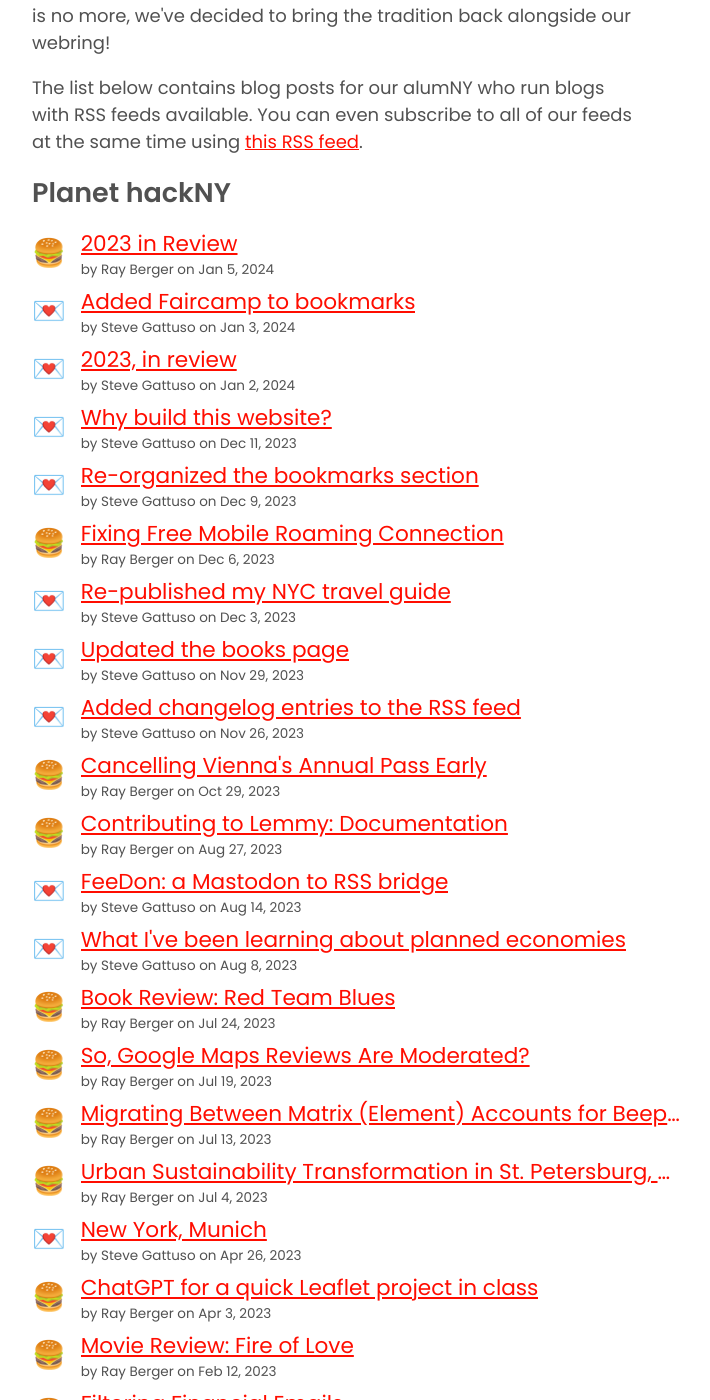
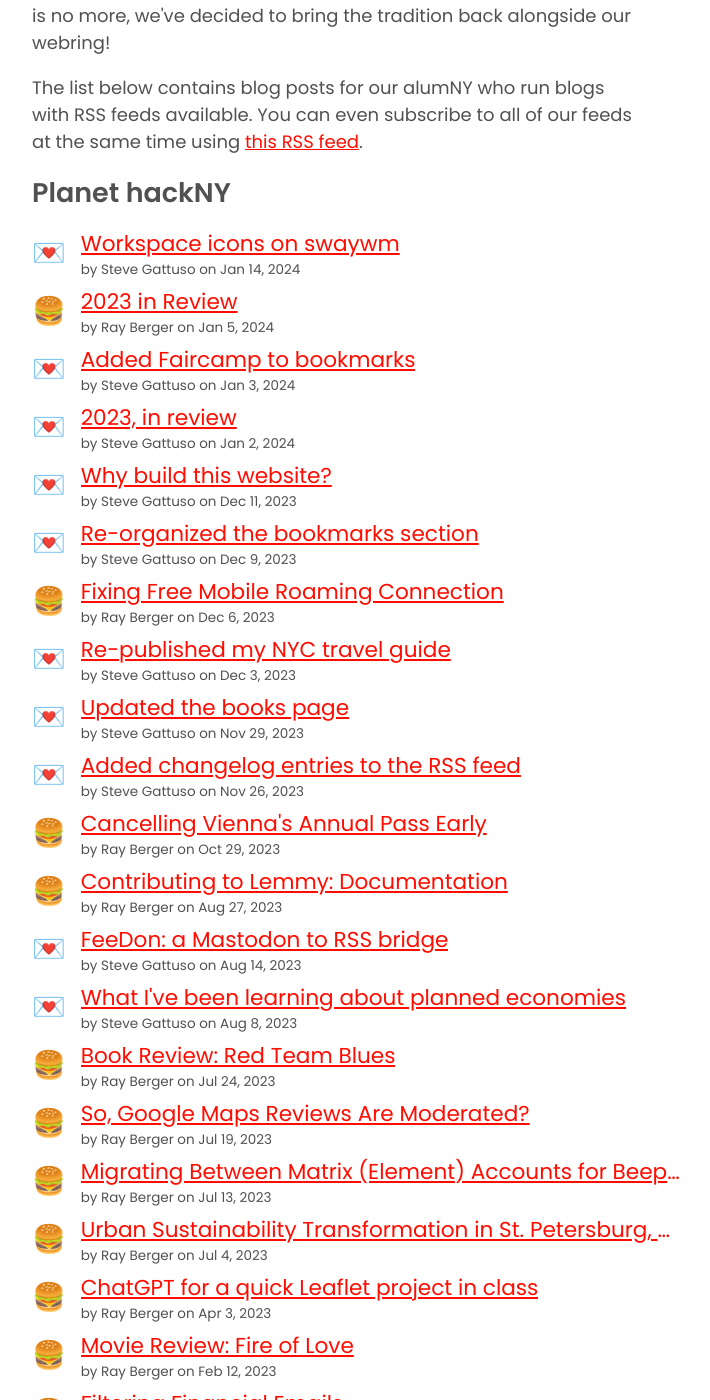
Before and after one commit to hackny/webring, a Jekyll site: the page built from planet.html, in a window 1280 px wide and 1400 px high, scrolled down 226 px. Shown: the whole window, without its empty margins (308-1018 px from the left). Built offline with Jekyll 4.4.1, drawn with Linux system fonts in a browser that asks for light colours; some of the changed lines change nothing that is shown.

Commit message:
update feeds

```diff
--- a/_data/planet.yaml
+++ b/_data/planet.yaml
@@ -1,7 +1,7 @@
 ---
-- id: https://www.stevegattuso.me/2024/01/03/faircamp.html
-  title: Added Faircamp to bookmarks
-  url: https://www.stevegattuso.me/2024/01/03/faircamp.html
+- id: https://www.stevegattuso.me/2024/01/14/sway-icons.html
+  title: Workspace icons on swaywm
+  url: https://www.stevegattuso.me/2024/01/14/sway-icons.html
   fellow: &1
     name: Steve Gattuso
     year: 2013
@@ -10,12 +10,24 @@
     emoji: "\U0001F48C"
     description: My blog and personal wiki. Step right up for thoughts on programming,
       vegan cooking, urbanism, and whatever else pops into my mind.
+  description: "\n              \n                <img src=\"https://www.stevegattuso.me/static/blog-images/sway-icons-with.png\"
+    />\n              \n              <p>Since switching over to Fedora as my day-to-day
+    operating system I’ve been using and loving <a href=\"https://swaywm.org/\">swaywm</a>
+    as my desktop manager. As a longtime vim user, controlling my desktop environment
+    with a plethora of keyboard shortcuts just feels right.</p>\n\n              <b><a
+    href=\"https://www.stevegattuso.me/2024/01/14/sway-icons.html\">[Read more]</a></b>\n
+    \         "
+  published_at: 2024-01-14 08:02:00.000000000 +01:00
+- id: https://www.stevegattuso.me/2024/01/03/faircamp.html
+  title: Added Faircamp to bookmarks
+  url: https://www.stevegattuso.me/2024/01/03/faircamp.html
+  fellow: *1
   description: "\n              <p>Adding a link to <a href=\"https://simonrepp.com/faircamp/\">Faircamp</a>
     to the projects bookmarks page because holy crap this is cool!</p>\n\n<blockquote>\n
     \ <p>A statically generated music portfolio website builder, aimed at providing
     artists with an alternative to an increasingly hostile Bandcamp. I’m really, really
     impressed with the aesthetic of the output and how crazily feature complete it
-    is for a static website.</p>\n\n  <p>Be sure to check out the <a href=\"https://webring.key13.uk/\">webring</a>
+    is for a static website.</p>\n\n  <p>Be sure to check out the <a href=\"https://faircamp.webr.ing/\">webring</a>
     which links to live Faircamp websites.</p>\n</blockquote>\n\n<p><a href=\"https://www.stevegattuso.me/wiki/202312091215%20Bookmarks%20-%20Projects%20&amp;%20companies.html\"
     class=\"wiki-link\">Projects &amp; companies</a></p>\n\n          "
   published_at: 2024-01-03 00:00:00.000000000 +01:00
@@ -131,20 +143,6 @@
     \   </li>\n  </ol>\n</div>\n\n              <b><a href=\"https://www.stevegattuso.me/2023/08/08/planned-economies.html\">[Read
     more]</a></b>\n          "
   published_at: 2023-08-08 00:00:00.000000000 +02:00
-- id: https://www.stevegattuso.me/2023/04/26/new-york-munich.html
-  title: New York, Munich
-  url: https://www.stevegattuso.me/2023/04/26/new-york-munich.html
-  fellow: *1
-  description: "\n              \n                <img src=\"https://www.stevegattuso.me/static/blog-images/munich-new-york.jpg\"
-    />\n              \n              <p>My partner and I moved to Munich in late
-    January, leaving Brooklyn after seven years of city life and decades more of living
-    in the New York (the state). Life over the last few months has largely consisted
-    of going through the steps of rebuilding life. Finding and moving into a new home,
-    searching for and settling into new jobs, etc. The things anyone goes through
-    when they move to a new place, but with a sprinkle of visa hassles and language
-    woes.</p>\n\n              <b><a href=\"https://www.stevegattuso.me/2023/04/26/new-york-munich.html\">[Read
-    more]</a></b>\n          "
-  published_at: 2023-04-26 00:00:00.000000000 +02:00
 - id: https://blog.rayberger.org/2023-in-review
   title: 2023 in Review
   url: https://blog.rayberger.org/2023-in-review
```
